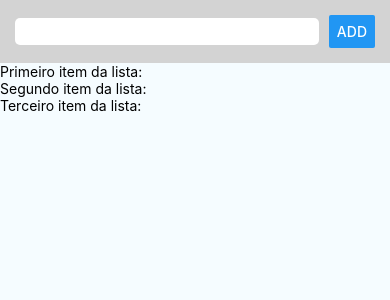
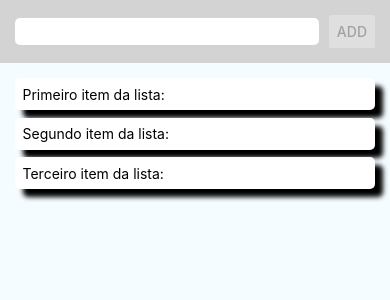
Before and after one commit to assis25/curso_react, a React Native app: screen / in a window 390 px wide. Shown: the top 300 px of the page. Built offline with nearby package versions, Linux system fonts and the light colour scheme.

Commit message:
Primeira versão do segundo dia

```diff
--- a/App.js
+++ b/App.js
@@ -7,7 +7,7 @@
  */
 
 import React, {Component} from 'react';
-import { StyleSheet, View} from 'react-native';
+import { StyleSheet, ScrollView, View} from 'react-native';
 import TodoList from './components/todo-list';
 import AddTodo from './components/add-todo';
 
@@ -30,14 +30,17 @@
   }
   addTodo(text){
     this.setState({
-      todos: this.state.todos.concat([{ text: text }])
+      todos: [{ text: text }].concat(this.state.todos)
     })
   }
   render() {
     return (
       <View style={styles.container}>
         <AddTodo add={text => this.addTodo(text) } />
-        <TodoList todoList={this.state.todos} />
+        <ScrollView>
+
+          <TodoList todoList={this.state.todos} />
+        </ScrollView>
       </View>
     );
   }
@@ -46,9 +49,12 @@
 const styles = StyleSheet.create({
   container: {
     flex: 1,
+    backgroundColor: '#F5FCFF',
+  },
+  scrollView:{
+    width: '100%',
     justifyContent: 'flex-start',
     alignItems: 'flex-start',
-    backgroundColor: '#F5FCFF',
   },
   welcome: {
     fontSize: 20,
--- a/components/add-todo.js
+++ b/components/add-todo.js
@@ -29,7 +29,9 @@
         onChangeText={text => this.onTextInput(text)}
       />
       <Button
+        disabled={!this.state.text}
         style={styles.button}
+        color={'#0000FF'}
         onPress={
           ()=> this.addTodo()
         }
--- a/components/todo-list.js
+++ b/components/todo-list.js
@@ -1,5 +1,5 @@
 import React, {Component} from 'react';
-import { View } from 'react-native';
+import { View, StyleSheet } from 'react-native';
 import Todo from './todo';
 
 class TodoList extends Component{
@@ -8,12 +8,18 @@
             return <Todo text={todo.text} />
         })
         return (
-            <View>
+            <View style={styles.container}>
 
                 {todosToRender}
             </View>
         )
     }
 }
+const styles = StyleSheet.create({
+  container: {
+    width: '100%',
+    padding: 15,
+  }
 
+})
 export default TodoList;
--- a/components/todo.js
+++ b/components/todo.js
@@ -1,16 +1,34 @@
 import React, {Component} from 'react';
-import { View, Text } from 'react-native';
+import { View, Text, StyleSheet } from 'react-native';
 
 class Todo extends Component{
     render(){
         return(
-            <View>
-                <Text>
+            <View style={styles.container}>
+                <Text style={styles.text}>
                     {this.props.text}
                 </Text>
             </View>
         )
     }
 }
+const styles = StyleSheet.create({
+    container: {
+      width: '100%',
+      padding: 7.5,
+      borderRadius: 5,
+      backgroundColor: 'white',
+      shadowColor: 'black',
+      shadowOffset: {width: 8, height: 8},
+      shadowOpacity: 1,
+      shadowRadius: 5,
+      marginBottom: 7.5,
+      elevation: 10
+
+    },
+    text: {
+
+    }
+  })
 //poder exportar para outros componentes
 export default Todo;
```
